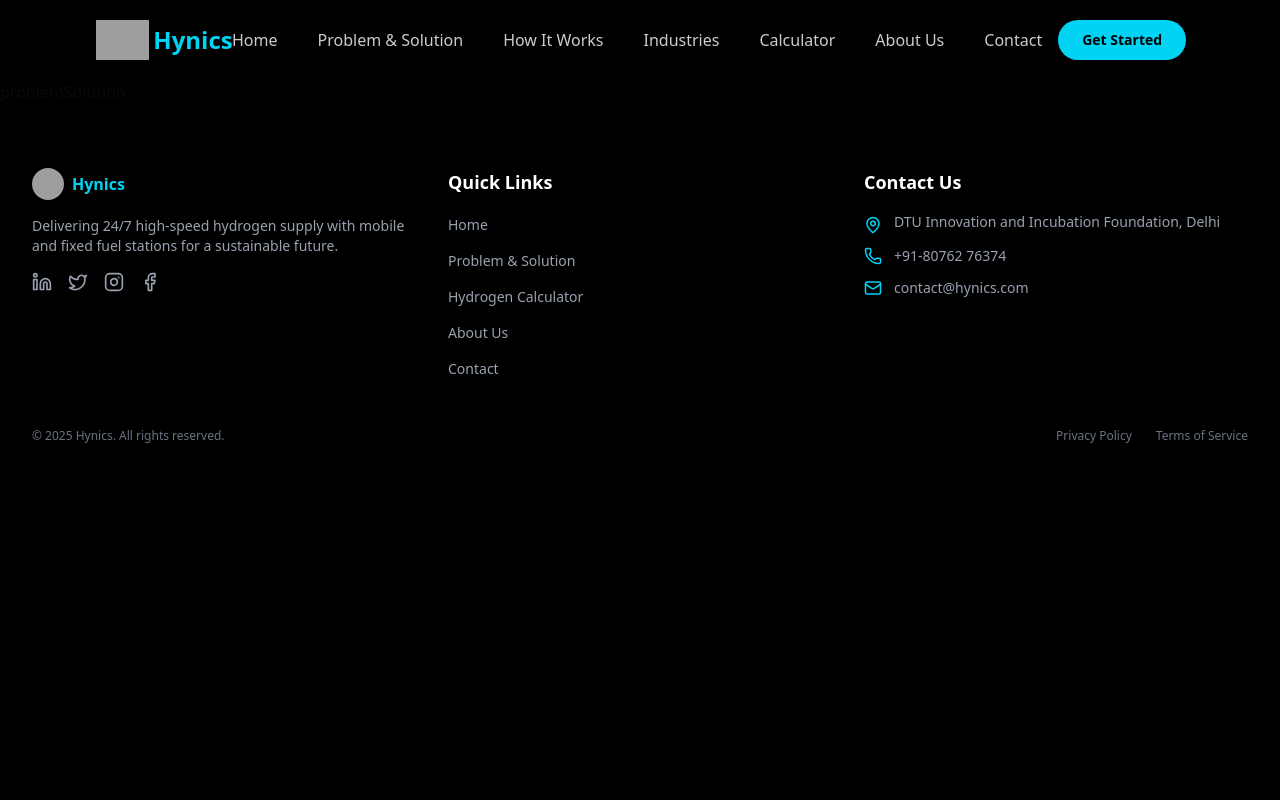
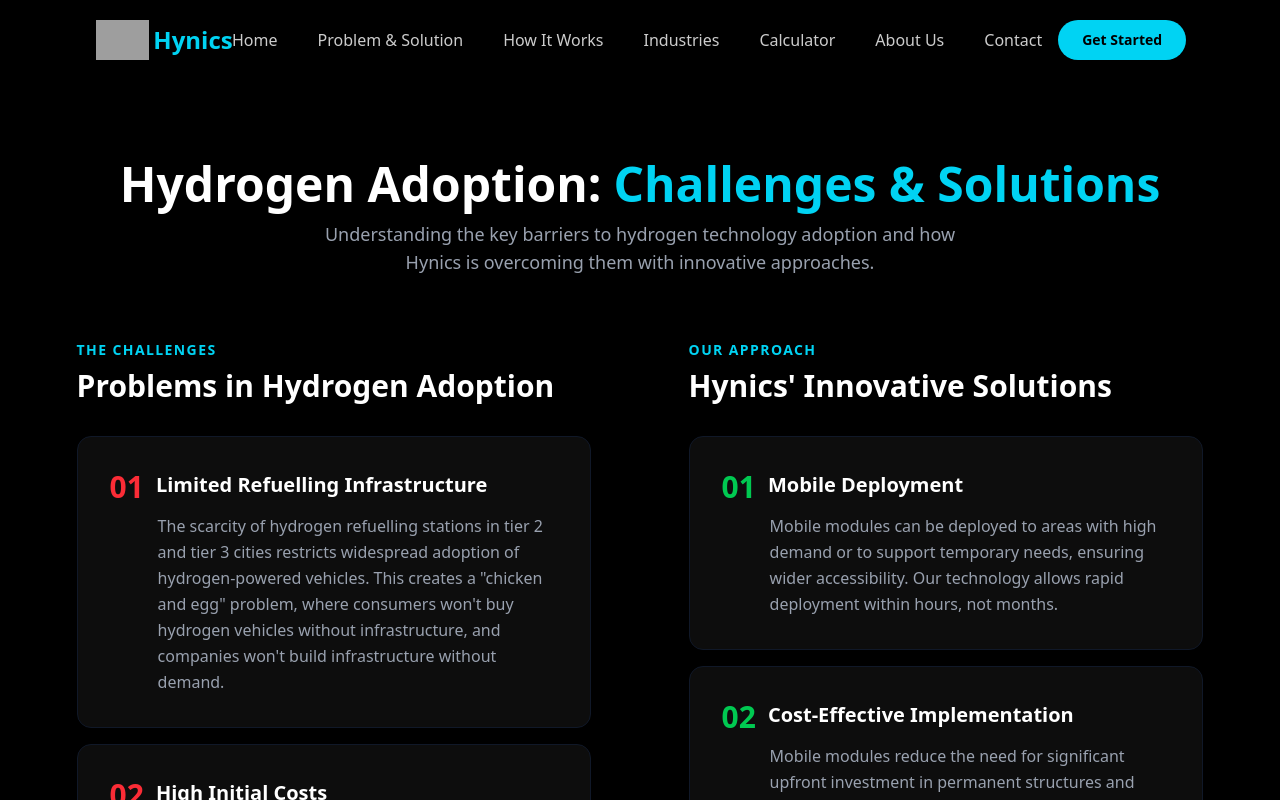
Before and after one commit to s4mzai/hynics-frontend, a React (Vite) app: page /problem-solution in a window 1280 px wide. Shown: the top 800 px of the page. Built offline with nearby package versions, Linux system fonts and the light colour scheme; grey boxes are pictures that could not be loaded.

Commit message:
Add Challenge Solution Section to ProblemSolution Page

```diff
--- /dev/null
+++ b/src/components/ProblemSolutionPage/ChallengeSolution.jsx
@@ -0,0 +1,147 @@
+import React from 'react';
+
+
+const CHALLENGES = [
+  {
+    id: 1,
+    title: "Limited Refuelling Infrastructure",
+    description: "The scarcity of hydrogen refuelling stations in tier 2 and tier 3 cities restricts widespread adoption of hydrogen-powered vehicles. This creates a \"chicken and egg\" problem, where consumers won't buy hydrogen vehicles without infrastructure, and companies won't build infrastructure without demand."
+  },
+  {
+    id: 2,
+    title: "High Initial Costs",
+    description: "Establishing permanent hydrogen refuelling stations involves substantial capital investment and long construction periods. The cost of land acquisition, permits, and construction can exceed $50–$60 crores per station, making it prohibitively expensive for rapid deployment."
+  },
+  {
+    id: 3,
+    title: "Geographical Disparities",
+    description: "Fixed refuelling stations are separated by large distances, leaving many areas under-served and limiting accessibility. In India, due to vast geography and diverse terrains, this becomes even more challenging."
+  },
+  {
+    id: 4,
+    title: "Regulatory Challenges",
+    description: "Hydrogen as a fuel faces various regulatory hurdles across different states and regions, which complicates standardization and widespread adoption."
+  }
+];
+
+const SOLUTIONS = [
+  {
+    id: 1,
+    title: "Mobile Deployment",
+    description: "Mobile modules can be deployed to areas with high demand or to support temporary needs, ensuring wider accessibility. Our technology allows rapid deployment within hours, not months."
+  },
+  {
+    id: 2,
+    title: "Cost-Effective Implementation",
+    description: "Mobile modules reduce the need for significant upfront investment in permanent structures and large-scale land acquisition. The capital expense is reduced by 60-70% compared to fixed stations."
+  },
+  {
+    id: 3,
+    title: "Scalable Solutions",
+    description: "Our stations can be scaled and adapted based on demand, providing a dynamic solution that grows with the market. We can quickly deploy additional units to meet increasing demand."
+  },
+  {
+    id: 4,
+    title: "Versatile Installation",
+    description: "Mobile stations can be converted into fixed fuel stations and deployed on existing fuel pumps, highways, or working sites, leveraging existing infrastructure wherever possible."
+  },
+  {
+    id: 5,
+    title: "Data-Driven Deployment",
+    description: "We use advanced analytics to determine optimal locations for our mobile stations, ensuring maximum utilization and service coverage."
+  }
+];
+
+const Card = ({ number, title, description, isChallenge }) => {
+  const challengeClasses = `hover:border-red-500/80 hover:shadow-red-500/20`;
+  const solutionClasses = `hover:border-green-500/80 hover:shadow-green-500/20`;
+  const hoverClasses = isChallenge ? challengeClasses : solutionClasses;
+
+
+  const cardClasses = `
+    w-full max-w-[90%] p-8 rounded-xl mb-4
+    transition-all duration-300 transform
+    bg-[#FFFFFF0D] border border-gray-900
+    hover:scale-[1.01] shadow-md
+    mx-auto
+    ${hoverClasses}
+  `;
+
+  return (
+    <div className={cardClasses}>
+      <div className="flex items-center md:items-start gap-3">
+        <div className={`text-3xl mb-2 font-bold ${isChallenge ? 'text-red-500' : 'text-green-500'} flex-shrink-0`}>
+          {number}
+        </div>
+        <h3 className="text-lg  md:text-xl font-semibold text-white pt-0.5">
+          {title}
+        </h3>
+      </div>
+      <p className="text-gray-400 leading-relaxed md:pl-12">
+        {description}
+      </p>
+    </div>
+  );
+};
+
+const ChallengeSolution = () => {
+  return (
+    <div className="min-h-screen text-white p-4 sm:p-8 lg:p-12">
+
+      <header className="text-center mb-16 pt-8">
+        <h1 className="text-3xl sm:text-4xl md:text-5xl font-extrabold mb-3">
+          <span className="text-white">Hydrogen Adoption:</span>
+          <span className="text-cyan-400 ml-3">Challenges & Solutions</span>
+        </h1>
+        <p className="text-lg text-gray-400 max-w-2xl mx-auto">
+          Understanding the key barriers to hydrogen technology adoption and how Hynics is overcoming them with innovative approaches.
+        </p>
+      </header>
+
+      <div className="grid lg:grid-cols-2 gap-x-10 gap-y-12">
+
+        <div>
+          <h2 className="text-sm font-semibold tracking-widest text-cyan-400 uppercase mb-2 ml-[5%]">
+            THE CHALLENGES
+          </h2>
+          <h3 className="text-3xl font-bold mb-8 ml-[5%]">
+            Problems in Hydrogen Adoption
+          </h3>
+          <div className="space-y-6">
+            {CHALLENGES.map((challenge) => (
+              <Card
+                key={challenge.id}
+                number={challenge.id.toString().padStart(2, '0')}
+                title={challenge.title}
+                description={challenge.description}
+                isChallenge={true}
+              />
+            ))}
+          </div>
+        </div>
+
+        <div>
+          <h2 className="text-sm font-semibold tracking-widest text-cyan-400 uppercase mb-2 ml-[5%]">
+            OUR APPROACH
+          </h2>
+          <h3 className="text-3xl font-bold mb-8 ml-[5%]">
+            Hynics' Innovative Solutions
+          </h3>
+          <div className="space-y-6">
+            {SOLUTIONS.map((solution) => (
+              <Card
+                key={solution.id}
+                number={solution.id.toString().padStart(2, '0')}
+                title={solution.title}
+                description={solution.description}
+                isChallenge={false}
+              />
+            ))}
+          </div>
+        </div>
+      </div>
+    </div>
+  );
+};
+
+export default ChallengeSolution;
--- a/src/pages/ProblemSolution.jsx
+++ b/src/pages/ProblemSolution.jsx
@@ -1,7 +1,8 @@
+import ChallengeSolution from "@/components/ProblemSolutionPage/ChallengeSolution"
 
 const ProblemSolution = () => {
   return (
-    <div>problemSolution</div>
+    <ChallengeSolution/>
   )
 }
 
```
